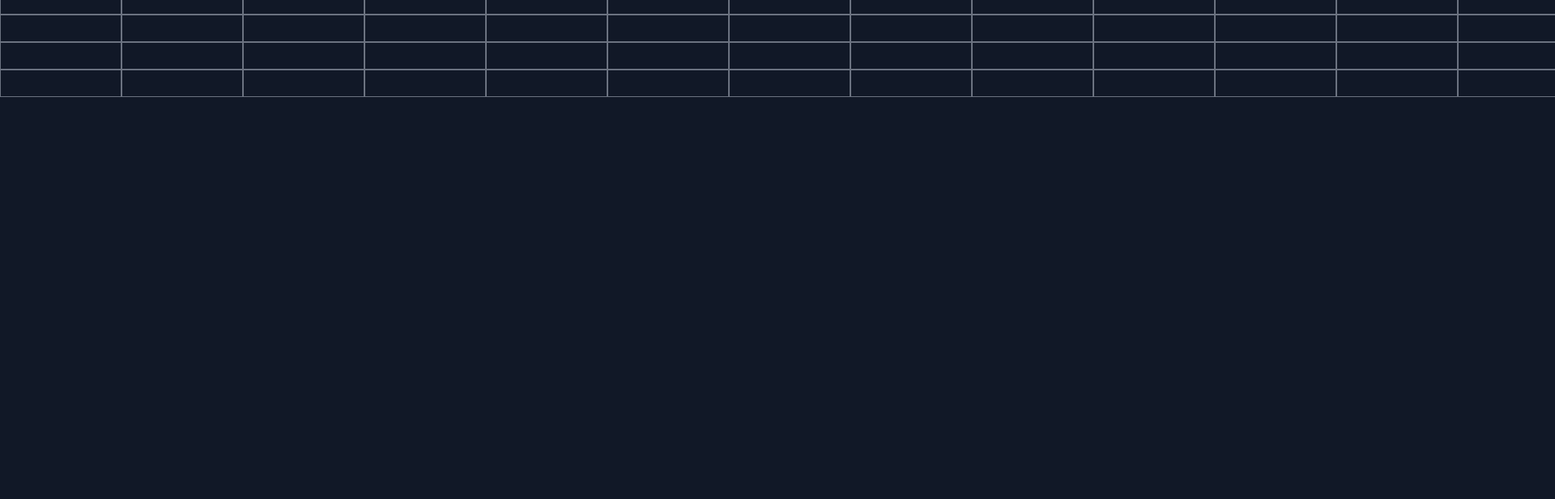
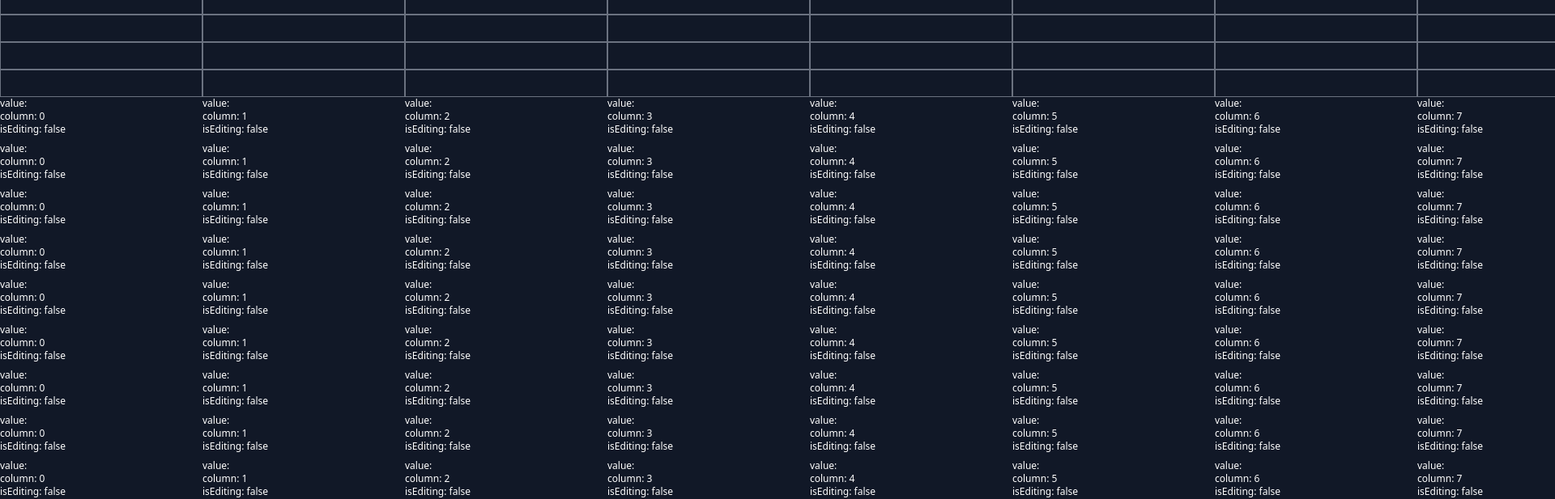
Before and after one commit to JacobZwang/javascript-spreadsheet, a Vue app: page / in a window 1280 px wide. Shown: the part 560-1177 px from the top of the page at 81% size, 1920 px wide, since content can reach past the window. Before the commit the page ends 800 px from the top, so only its background shows below. Built offline with nearby package versions, Linux system fonts and the light colour scheme.

Commit message:
cell component & debug data display

```diff
--- a/src/assets/main.css
+++ b/src/assets/main.css
@@ -3,7 +3,7 @@
 @tailwind utilities;
 
 body {
-  @apply bg-gray-900;
+  @apply bg-gray-900 text-white;
 }
 
 input {
--- /dev/null
+++ b/src/components/SheetCell.vue
@@ -0,0 +1,16 @@
+<script lang="ts">
+export default {
+  props: ["cell"],
+  data() {
+    return {};
+  },
+};
+</script>
+
+<template>
+  <input
+    v-model="cell.value"
+    @focus="() => (cell.isEditing = true)"
+    @blur="() => (cell.isEditing = false)"
+  />
+</template>
--- a/src/views/SheetView.vue
+++ b/src/views/SheetView.vue
@@ -1,19 +1,23 @@
 <script lang="ts">
+import Cell from "../components/SheetCell.vue";
+
 export default {
   data() {
     return {
       columns: Array.from({ length: 20 }, () => ({
-        width: 150,
+        width: 250,
       })),
       rows: Array.from({ length: 20 }, (_, i) => ({
         index: i,
         cells: Array.from({ length: 20 }, (_, j) => ({
           value: "",
           column: j,
+          isEditing: false,
         })),
       })),
     };
   },
+  components: { Cell },
 };
 </script>
 
@@ -27,7 +31,22 @@ export default {
     :key="row.index"
   >
     <div v-for="cell in row.cells" :key="cell.column">
-      <input v-model="cell.value" />
+      <Cell :cell="cell" />
+    </div>
+  </div>
+
+  <div
+    class="grid"
+    :style="{
+      gridTemplateColumns: columns.map((c) => c.width + 'px').join(' '),
+    }"
+    v-for="row in rows"
+    :key="row.index"
+  >
+    <div v-for="cell in row.cells" :key="cell.column" class="mb-2">
+      <div v-for="[key, value] in Object.entries(cell)" class="text-xs">
+        {{ key }}: {{ value }}
+      </div>
     </div>
   </div>
 </template>
```
Also changed, not shown: .eslintrc.cjs.
